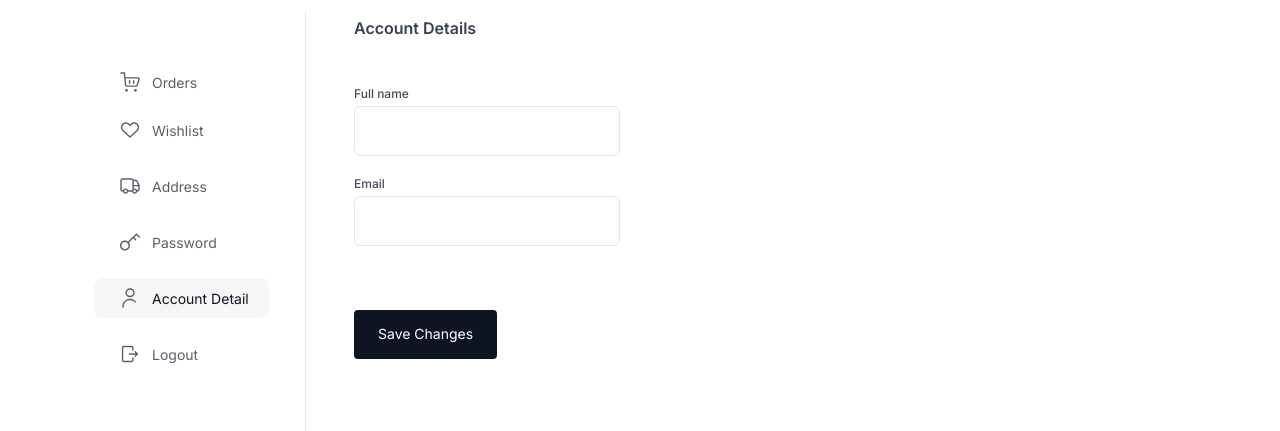
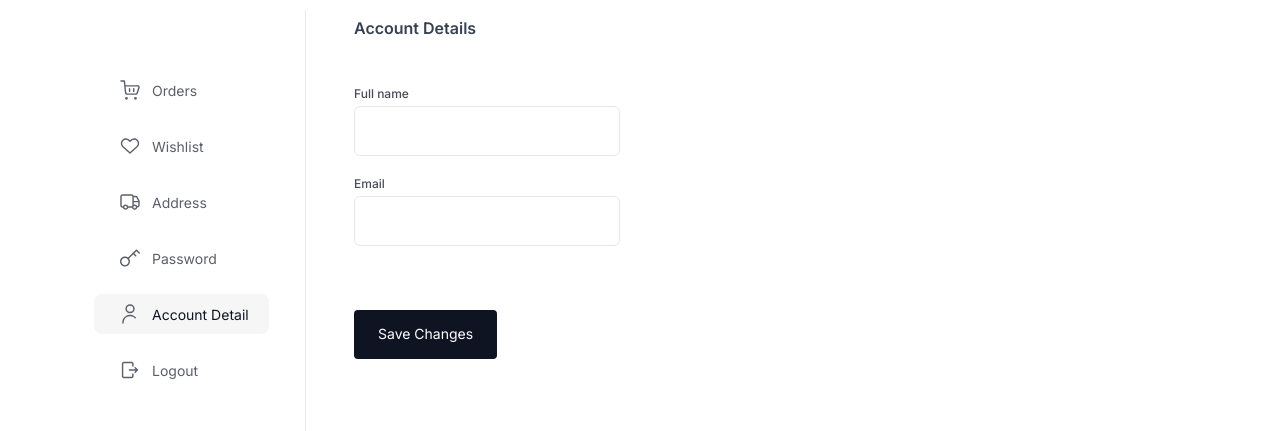
Before and after one commit to PaynePew/shopping-demo, a Nuxt app: page /user/account in a window 1280 px wide. Shown: the part 314-745 px from the top of the page. Built offline with nearby package versions, Linux system fonts and the light colour scheme.

Commit message:
feat(user profile): update user profile link

```diff
--- a/components/BaseHeader.vue
+++ b/components/BaseHeader.vue
@@ -48,9 +48,9 @@
                   alt="cart"
                 />
               </button>
-              <div class="w-[18px] h-[18px]">
+              <NuxtLink to="/user/orders" class="w-[18px] h-[18px]">
                 <img src="/public/User-Account.svg" alt="user" />
-              </div>
+              </NuxtLink>
             </div>
           </div>
         </div>
--- a/pages/user/account.vue
+++ b/pages/user/account.vue
@@ -21,41 +21,56 @@
       <div
         class="w-[212px] pt-[60px] pb-[118px] pr-[36px] mb-[131px] mt-[60px] flex flex-col gap-05 justify-center items-center border-r-[1px] border-neutral-w-200"
       >
-        <div class="w-full flex gap-[10px] items-center pl-06">
+        <NuxtLink
+          to="/user/orders"
+          class="w-full flex gap-[10px] items-center pl-06 py-03"
+        >
           <div class="w-06 h-06"><img src="/Cart.svg" alt="cart icon" /></div>
           <div class="text-[14px] text-neutral-b-500">Orders</div>
-        </div>
-        <div class="w-full flex gap-[10px] items-center pl-06 py-03">
+        </NuxtLink>
+        <NuxtLink
+          to="/user/wishlist"
+          class="w-full flex self-start gap-[10px] items-center pl-06 py-03"
+        >
           <div class="w-06 h-06">
             <img src="/Heart.svg" alt="wishlist icon" />
           </div>
           <div class="text-[14px] text-neutral-b-500">Wishlist</div>
-        </div>
-        <div class="w-full flex self-start gap-[10px] items-center pl-06 py-03">
+        </NuxtLink>
+        <NuxtLink
+          to="/user/address"
+          class="w-full flex self-start gap-[10px] items-center pl-06 py-03"
+        >
           <div class="w-06 h-06">
             <img src="/Delivery.svg" alt="delivery icon" />
           </div>
           <div class="text-[14px] text-neutral-b-500">Address</div>
-        </div>
-        <div class="w-full flex self-start gap-[10px] items-center pl-06 py-03">
+        </NuxtLink>
+        <NuxtLink
+          to="/user/password"
+          class="w-full flex self-start gap-[10px] items-center pl-06 py-03"
+        >
           <div class="w-06 h-06">
             <img src="/Key.svg" alt="key icon" />
           </div>
           <div class="text-[14px] text-neutral-b-500">Password</div>
-        </div>
-        <div
+        </NuxtLink>
+        <NuxtLink
+          to="/user/account"
           class="w-full flex self-start gap-[10px] bg-neutral-w-100 rounded-[8px] items-center pl-06 py-03"
         >
           <div class="w-06 h-06">
             <img src="/User.svg" alt="user icon" />
           </div>
           <div class="text-[14px] text-neutral-b-900">Account Detail</div>
-        </div>
+        </NuxtLink>
         <div class="w-full flex self-start gap-[10px] items-center pl-06 py-03">
           <div class="w-06 h-06">
             <img src="/Logout.svg" alt="logout icon" />
           </div>
-          <div class="text-[14px] text-neutral-b-500">Logout</div>
+          <button @click="logout" class="text-[14px] text-neutral-b-500">
+            Logout
+          </button>
         </div>
       </div>
       <!--Shipping Address-->
--- a/pages/user/address.vue
+++ b/pages/user/address.vue
@@ -21,41 +21,56 @@
       <div
         class="w-[212px] pt-[60px] pb-[118px] pr-[36px] mb-[131px] mt-[60px] flex flex-col gap-05 justify-center items-center border-r-[1px] border-neutral-w-200"
       >
-        <div class="w-full flex gap-[10px] items-center pl-06">
+        <NuxtLink
+          to="/user/orders"
+          class="w-full flex gap-[10px] items-center pl-06 py-03"
+        >
           <div class="w-06 h-06"><img src="/Cart.svg" alt="cart icon" /></div>
           <div class="text-[14px] text-neutral-b-500">Orders</div>
-        </div>
-        <div class="w-full flex gap-[10px] items-center pl-06 py-03">
+        </NuxtLink>
+        <NuxtLink
+          to="/user/wishlist"
+          class="w-full flex self-start gap-[10px] items-center pl-06 py-03"
+        >
           <div class="w-06 h-06">
             <img src="/Heart.svg" alt="wishlist icon" />
           </div>
           <div class="text-[14px] text-neutral-b-500">Wishlist</div>
-        </div>
-        <div
+        </NuxtLink>
+        <NuxtLink
+          to="/user/address"
           class="w-full flex self-start gap-[10px] bg-neutral-w-100 rounded-[8px] items-center pl-06 py-03"
         >
           <div class="w-06 h-06">
             <img src="/Delivery.svg" alt="delivery icon" />
           </div>
           <div class="text-[14px] text-neutral-b-900">Address</div>
-        </div>
-        <div class="w-full flex self-start gap-[10px] items-center pl-06 py-03">
+        </NuxtLink>
+        <NuxtLink
+          to="/user/password"
+          class="w-full flex self-start gap-[10px] items-center pl-06 py-03"
+        >
           <div class="w-06 h-06">
             <img src="/Key.svg" alt="key icon" />
           </div>
           <div class="text-[14px] text-neutral-b-500">Password</div>
-        </div>
-        <div class="w-full flex self-start gap-[10px] items-center pl-06 py-03">
+        </NuxtLink>
+        <NuxtLink
+          to="/user/account"
+          class="w-full flex self-start gap-[10px] items-center pl-06 py-03"
+        >
           <div class="w-06 h-06">
             <img src="/User.svg" alt="user icon" />
           </div>
           <div class="text-[14px] text-neutral-b-500">Account Detail</div>
-        </div>
+        </NuxtLink>
         <div class="w-full flex self-start gap-[10px] items-center pl-06 py-03">
           <div class="w-06 h-06">
             <img src="/Logout.svg" alt="logout icon" />
           </div>
-          <div class="text-[14px] text-neutral-b-500">Logout</div>
+          <button @click="logout" class="text-[14px] text-neutral-b-500">
+            Logout
+          </button>
         </div>
       </div>
       <!--Shipping Address-->
--- a/pages/user/password.vue
+++ b/pages/user/password.vue
@@ -21,41 +21,56 @@
       <div
         class="w-[212px] pt-[60px] pb-[118px] pr-[36px] mb-[131px] mt-[60px] flex flex-col gap-05 justify-center items-center border-r-[1px] border-neutral-w-200"
       >
-        <div class="w-full flex gap-[10px] items-center pl-06">
+        <NuxtLink
+          to="/user/orders"
+          class="w-full flex gap-[10px] items-center pl-06 py-03"
+        >
           <div class="w-06 h-06"><img src="/Cart.svg" alt="cart icon" /></div>
           <div class="text-[14px] text-neutral-b-500">Orders</div>
-        </div>
-        <div class="w-full flex gap-[10px] items-center pl-06 py-03">
+        </NuxtLink>
+        <NuxtLink
+          to="/user/wishlist"
+          class="w-full flex self-start gap-[10px] items-center pl-06 py-03"
+        >
           <div class="w-06 h-06">
             <img src="/Heart.svg" alt="wishlist icon" />
           </div>
           <div class="text-[14px] text-neutral-b-500">Wishlist</div>
-        </div>
-        <div class="w-full flex self-start gap-[10px] items-center pl-06 py-03">
+        </NuxtLink>
+        <NuxtLink
+          to="/user/address"
+          class="w-full flex self-start gap-[10px] items-center pl-06 py-03"
+        >
           <div class="w-06 h-06">
             <img src="/Delivery.svg" alt="delivery icon" />
           </div>
           <div class="text-[14px] text-neutral-b-500">Address</div>
-        </div>
-        <div
+        </NuxtLink>
+        <NuxtLink
+          to="/user/password"
           class="w-full flex self-start gap-[10px] bg-neutral-w-100 rounded-[8px] items-center pl-06 py-03"
         >
           <div class="w-06 h-06">
             <img src="/Key.svg" alt="key icon" />
           </div>
           <div class="text-[14px] text-neutral-b-900">Password</div>
-        </div>
-        <div class="w-full flex self-start gap-[10px] items-center pl-06 py-03">
+        </NuxtLink>
+        <NuxtLink
+          to="/user/account"
+          class="w-full flex self-start gap-[10px] items-center pl-06 py-03"
+        >
           <div class="w-06 h-06">
             <img src="/User.svg" alt="user icon" />
           </div>
           <div class="text-[14px] text-neutral-b-500">Account Detail</div>
-        </div>
+        </NuxtLink>
         <div class="w-full flex self-start gap-[10px] items-center pl-06 py-03">
           <div class="w-06 h-06">
             <img src="/Logout.svg" alt="logout icon" />
           </div>
-          <div class="text-[14px] text-neutral-b-500">Logout</div>
+          <button @click="logout" class="text-[14px] text-neutral-b-500">
+            Logout
+          </button>
         </div>
       </div>
       <!--Shipping Address-->
--- a/pages/user/wishlist.vue
+++ b/pages/user/wishlist.vue
@@ -21,41 +21,56 @@
       <div
         class="w-[212px] pt-[60px] pb-[118px] pr-[36px] mb-[131px] mt-[60px] flex flex-col gap-05 justify-center items-center border-r-[1px] border-neutral-w-200"
       >
-        <div class="w-full flex gap-[10px] items-center pl-06">
+        <NuxtLink
+          to="/user/orders"
+          class="w-full flex gap-[10px] items-center pl-06 py-03"
+        >
           <div class="w-06 h-06"><img src="/Cart.svg" alt="cart icon" /></div>
           <div class="text-[14px] text-neutral-b-500">Orders</div>
-        </div>
-        <div
-          class="w-full flex gap-[10px] items-center bg-neutral-w-100 rounded-[8px] pl-06 py-03"
+        </NuxtLink>
+        <NuxtLink
+          to="/user/wishlist"
+          class="w-full flex self-start gap-[10px] bg-neutral-w-100 rounded-[8px] items-center pl-06 py-03"
         >
           <div class="w-06 h-06">
             <img src="/Heart.svg" alt="wishlist icon" />
           </div>
           <div class="text-[14px] text-neutral-b-900">Wishlist</div>
-        </div>
-        <div class="w-full flex self-start gap-[10px] items-center pl-06 py-03">
+        </NuxtLink>
+        <NuxtLink
+          to="/user/address"
+          class="w-full flex self-start gap-[10px] items-center pl-06 py-03"
+        >
           <div class="w-06 h-06">
             <img src="/Delivery.svg" alt="delivery icon" />
           </div>
           <div class="text-[14px] text-neutral-b-500">Address</div>
-        </div>
-        <div class="w-full flex self-start gap-[10px] items-center pl-06 py-03">
+        </NuxtLink>
+        <NuxtLink
+          to="/user/password"
+          class="w-full flex self-start gap-[10px] items-center pl-06 py-03"
+        >
           <div class="w-06 h-06">
             <img src="/Key.svg" alt="key icon" />
           </div>
           <div class="text-[14px] text-neutral-b-500">Password</div>
-        </div>
-        <div class="w-full flex self-start gap-[10px] items-center pl-06 py-03">
+        </NuxtLink>
+        <NuxtLink
+          to="/user/account"
+          class="w-full flex self-start gap-[10px] items-center pl-06 py-03"
+        >
           <div class="w-06 h-06">
             <img src="/User.svg" alt="user icon" />
           </div>
           <div class="text-[14px] text-neutral-b-500">Account Detail</div>
-        </div>
+        </NuxtLink>
         <div class="w-full flex self-start gap-[10px] items-center pl-06 py-03">
           <div class="w-06 h-06">
             <img src="/Logout.svg" alt="logout icon" />
           </div>
-          <div class="text-[14px] text-neutral-b-500">Logout</div>
+          <button @click="logout" class="text-[14px] text-neutral-b-500">
+            Logout
+          </button>
         </div>
       </div>
       <!--Wishlist-->
```
Also changed, not shown: pages/user/orders.vue (+23 -10 lines).
